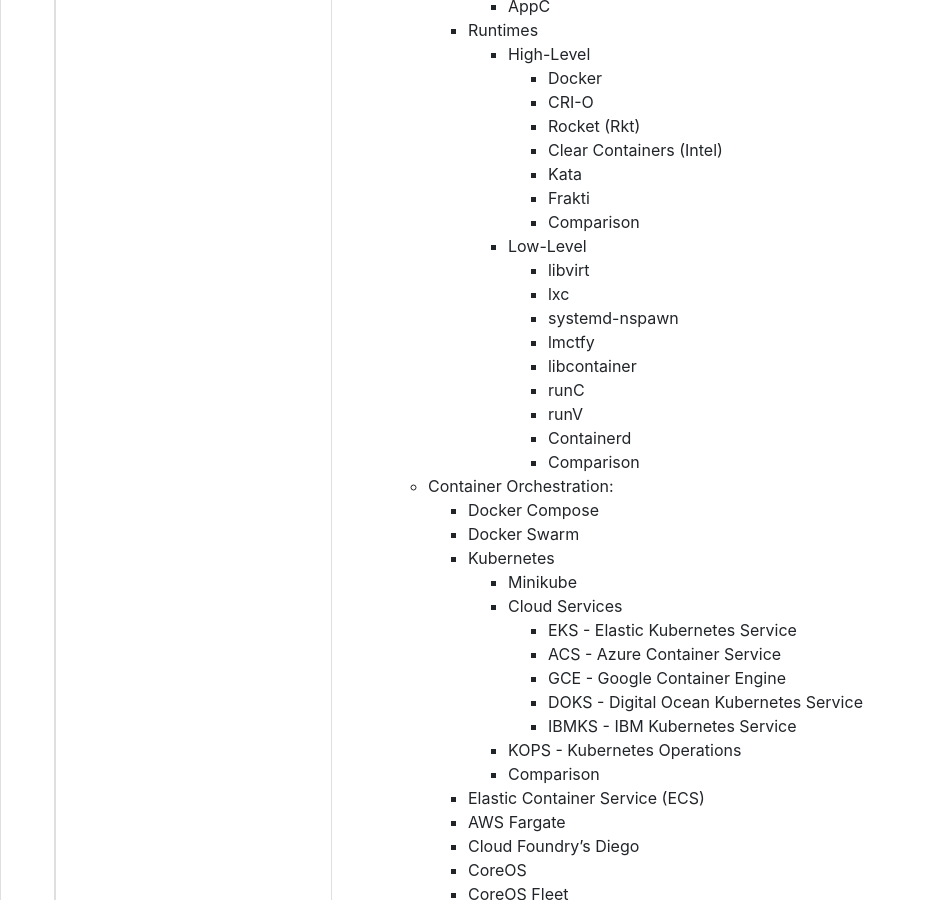
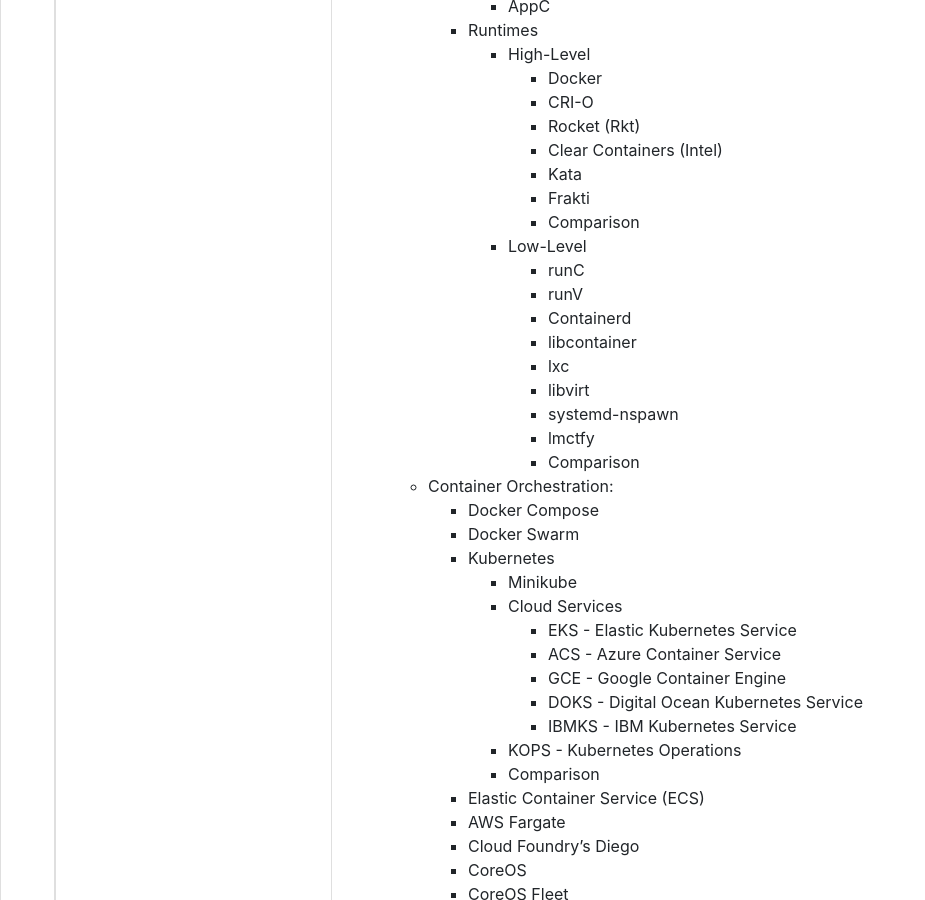
Before and after one commit to mattmccarty/mattmccarty.github.io, a Jekyll site: the page built from _wiki/index.md, in a window 1280 px wide and 900 px high, scrolled down 1274 px. Shown: the whole window, without its empty margins (0-925 px from the left). Built offline with Jekyll 4.4.1, drawn with Linux system fonts in a browser that asks for light colours; nearby versions of some CDN libraries; some of the changed text lies outside the part shown.

```diff
--- a/_wiki/index.md
+++ b/_wiki/index.md
@@ -62,14 +62,14 @@ The articles in this section are a work inprogress. The list below serves as an
             - Frakti
             - Comparison
         - Low-Level
-            - libvirt
-            - lxc
-            - systemd-nspawn
-            - lmctfy
-            - libcontainer
             - runC
             - runV
             - Containerd
+            - libcontainer
+            - lxc
+            - libvirt
+            - systemd-nspawn
+            - lmctfy
             - Comparison
   - Container Orchestration:
     - Docker Compose
```
Also changed, not shown: other parts of _wiki/index.md (+1 -0 lines).
